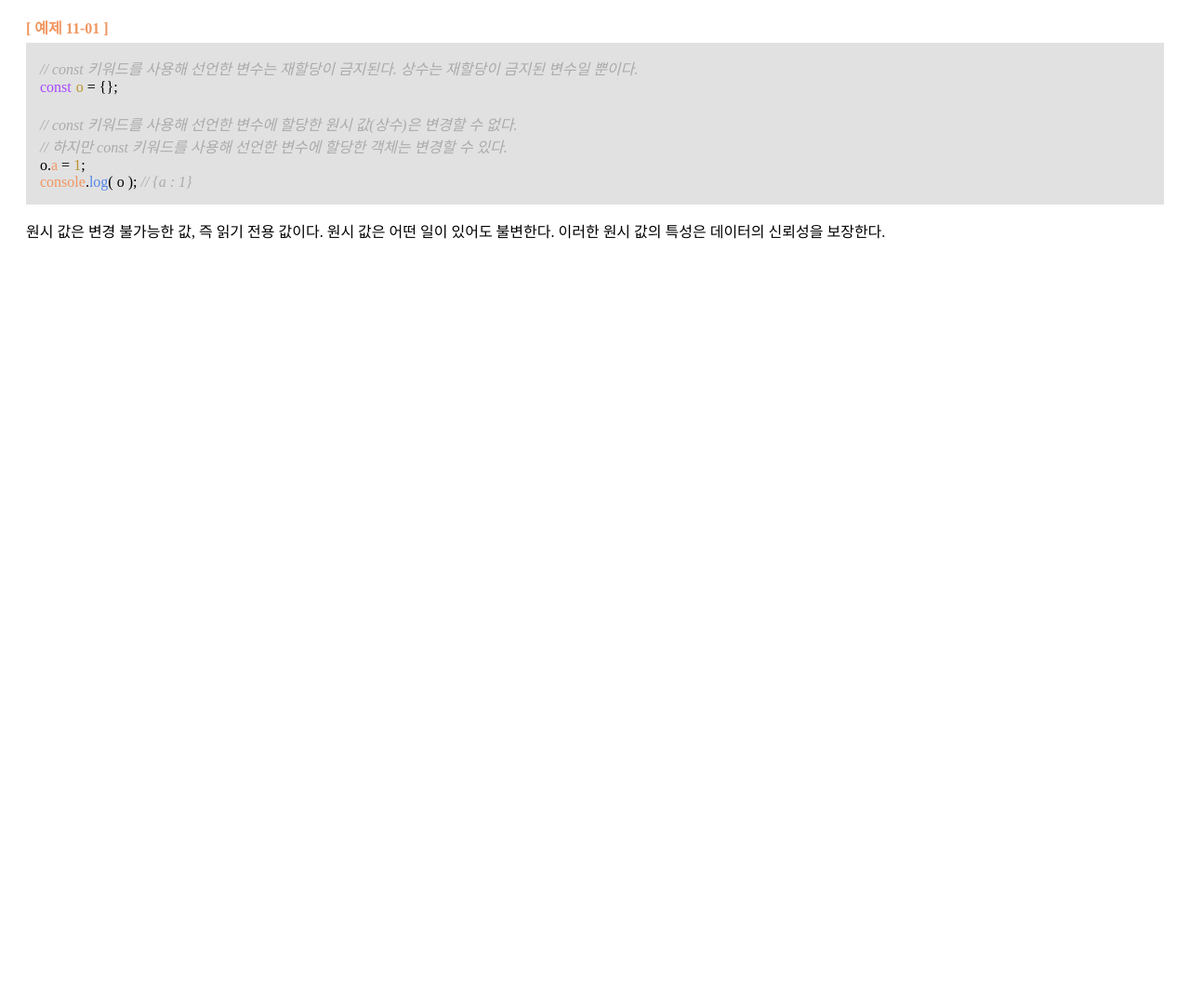
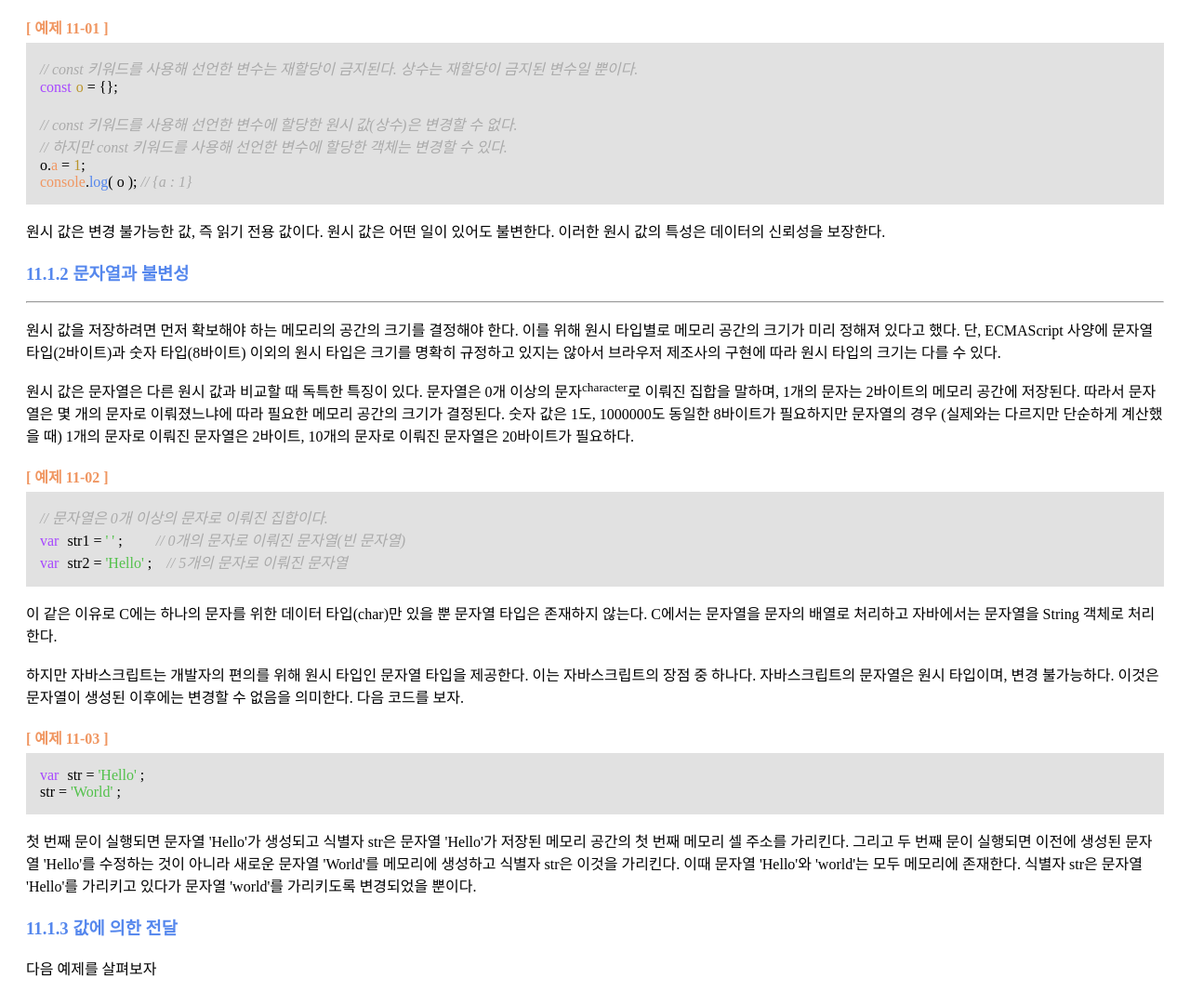
Before and after one commit to qotjdwlr1029/deepDive, a plain HTML site: page chap11/chapter11.html in a window 1280 px wide. Shown: the part 770-1851 px from the top of the page at 93% size. Before the commit the page ends 1058 px from the top, so only its background shows below. Drawn offline with Linux system fonts and the light colour scheme.

Commit message:
11강 시작

```diff
--- a/chap11/chapter11.html
+++ b/chap11/chapter11.html
@@ -53,5 +53,40 @@
         <p>
             원시 값은 변경 불가능한 값, 즉 읽기 전용 값이다. 원시 값은 어떤 일이 있어도 불변한다. 이러한 원시 값의 특성은 데이터의 신뢰성을 보장한다.
         </p>
+        <h3>11.1.2 문자열과 불변성</h3>
+        <hr>
+        <p>
+            원시 값을 저장하려면 먼저 확보해야 하는 메모리의 공간의 크기를 결정해야 한다. 이를 위해 원시 타입별로 메모리 공간의 크기가 미리 정해져 있다고 했다.
+            단, ECMAScript 사양에 문자열 타입(2바이트)과 숫자 타입(8바이트) 이외의 원시 타입은 크기를 명확히 규정하고 있지는 않아서 브라우저 제조사의
+            구현에 따라 원시 타입의 크기는 다를 수 있다. <br/><br/>
+            원시 값은 문자열은 다른 원시 값과 비교할 때 독특한 특징이 있다. 문자열은 0개 이상의 문자<sup>character</sup>로 이뤄진 집합을 말하며, 1개의
+            문자는 2바이트의 메모리 공간에 저장된다. 따라서 문자열은 몇 개의 문자로 이뤄졌느냐에 따라 필요한 메모리 공간의 크기가 결정된다. 숫자 값은 1도, 1000000도
+             동일한 8바이트가 필요하지만 문자열의 경우 (실제와는 다르지만 단순하게 계산했을 때) 1개의 문자로 이뤄진 문자열은 2바이트, 10개의 문자로 이뤄진 문자열은 20바이트가 필요하다.
+        </p>
+        <h4 class="example">[ 예제 11-02 ]</h4>
+        <div class="exArea">
+            <i class="comment">// 문자열은 0개 이상의 문자로 이뤄진 집합이다.</i><br/>
+            <span class="identifier">var</span> str1 = <span class="text">' '</span> ; &nbsp;&nbsp;&nbsp;&nbsp;&nbsp;&nbsp;&nbsp;     <i class="comment">// 0개의 문자로 이뤄진 문자열(빈 문자열)</i><br/>
+            <span class="identifier">var</span> str2 = <span class="text">'Hello'</span> ;  &nbsp;&nbsp;&nbsp;<i class="comment">// 5개의 문자로 이뤄진 문자열</i><br/>
+        </div>
+        <p>
+            이 같은 이유로 C에는 하나의 문자를 위한 데이터 타입(char)만 있을 뿐 문자열 타입은 존재하지 않는다. C에서는 문자열을 문자의 배열로 처리하고 자바에서는 문자열을 String 객체로 처리한다.
+            <br/><br/>
+            하지만 자바스크립트는 개발자의 편의를 위해 원시 타입인 문자열 타입을 제공한다. 이는 자바스크립트의 장점 중 하나다. 자바스크립트의 문자열은 원시 타입이며, 변경 불가능하다.
+            이것은 문자열이 생성된 이후에는 변경할 수 없음을 의미한다. 다음 코드를 보자.
+        </p>
+        <h4 class="example">[ 예제 11-03 ]</h4>
+        <div class="exArea">
+            <span class="identifier">var</span> str = <span class="text">'Hello'</span> ;<br/>
+            str = <span class="text">'World'</span> ;
+        </div>
+        <p>
+            첫 번째 문이 실행되면 문자열 'Hello'가 생성되고 식별자 str은 문자열 'Hello'가 저장된 메모리 공간의 첫 번째 메모리 셀 주소를 가리킨다.
+             그리고 두 번째 문이 실행되면 이전에 생성된 문자열 'Hello'를 수정하는 것이 아니라 새로운 문자열 'World'를 메모리에 생성하고 식별자 str은
+             이것을 가리킨다. 이때 문자열 'Hello'와 'world'는 모두 메모리에 존재한다. 식별자 str은 문자열 'Hello'를 가리키고 있다가 문자열 'world'를 가리키도록
+             변경되었을 뿐이다.
+        </p>
+        <h3>11.1.3 값에 의한 전달</h3>
+        다음 예제를 살펴보자
     </body>
 </html>
```
